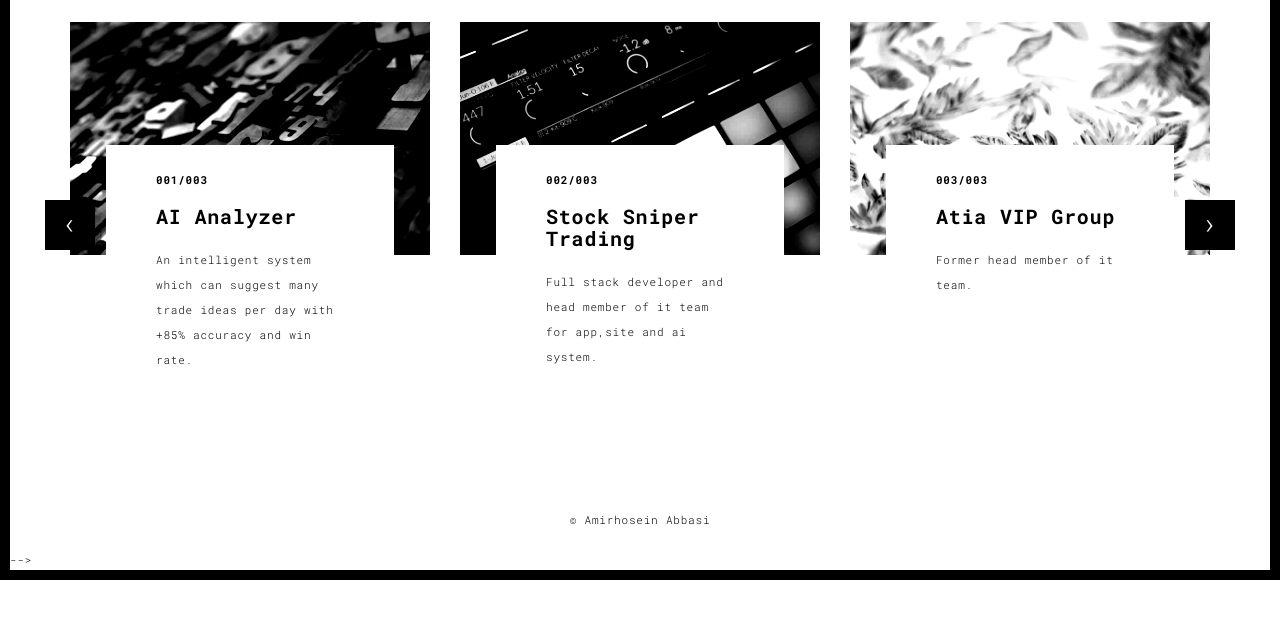
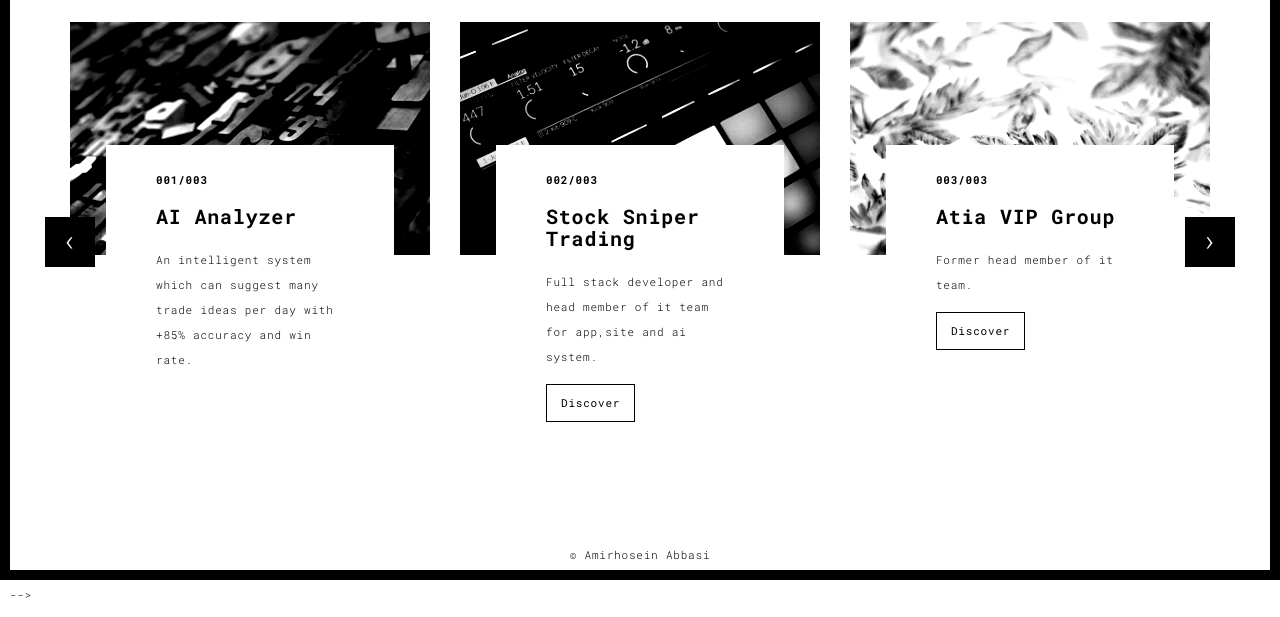
Before and after one commit to amirhosein-abbasi/myself, a Django app: page /works in a window 1280 px wide. Shown: the part 220-837 px from the top of the page. Before the commit the page ends 800 px from the top, so only its background shows below. Run offline with Django 3.2, Linux system fonts and the light colour scheme; some libraries are stand-ins or nearby versions.

Commit message:
discover

```diff
--- a/templates/works.html
+++ b/templates/works.html
@@ -89,7 +89,7 @@
                         <h4>002/003</h4>
                         <h3>Stock Sniper Trading</h3>
                         <p>Full stack developer and head member of it team for app,site and ai system.</p>
-                        <!-- <a href="./work.html" title="" class="btn btn-default">Discover</a> -->
+                        <a href="https://stocksniper.herokuapp.com/" title="" class="btn btn-default" target="_blank">Discover</a>
                       </div>
                     </div>
                     <div class="col-sm-4">
@@ -100,7 +100,7 @@
                         <h4>003/003</h4>
                         <h3>Atia VIP Group</h3>
                         <p>Former head member of it team.</p>
-                        <!-- <a href="./work.html" title="" class="btn btn-default">Discover</a> -->
+                        <a href="https://atiavipgroup.com/en/" title="" class="btn btn-default" target="_blank">Discover</a>
                       </div>
                     </div>
 
```
